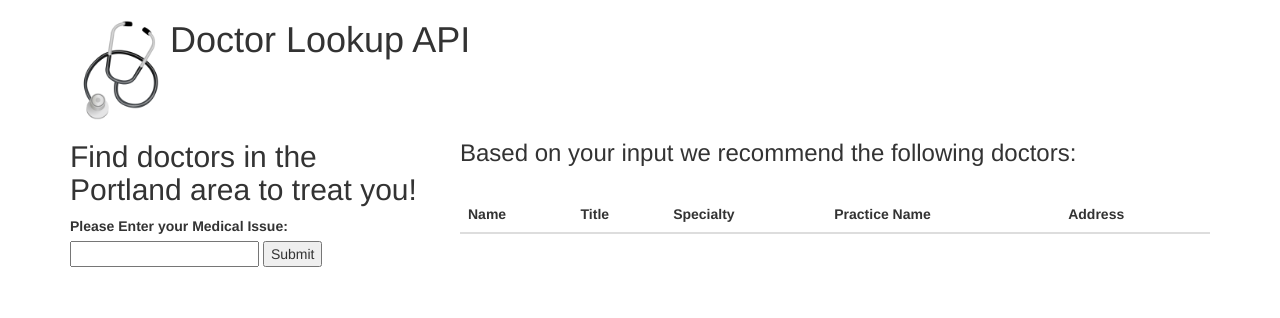
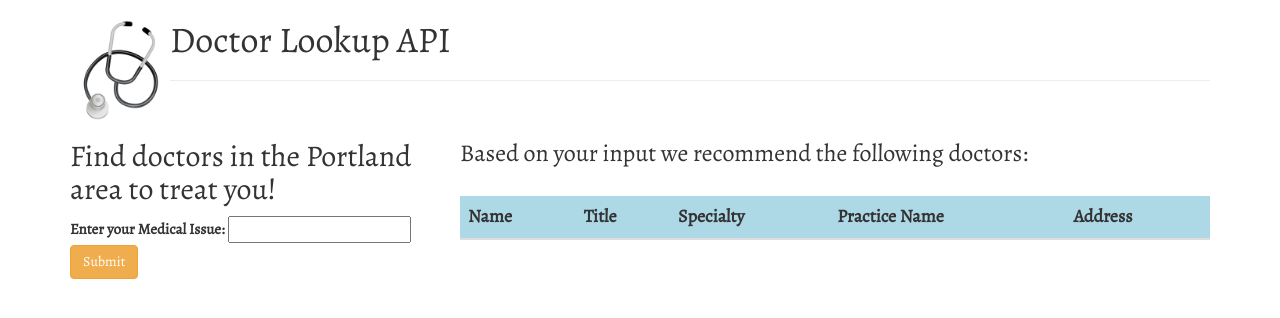
Before and after one commit to sowmyadsl/Doctor-Lookup-api, a website with bundled scripts: page index.html in a window 1280 px wide. Built offline with nearby package versions, Linux system fonts and the light colour scheme.

```diff
--- a/index.html
+++ b/index.html
@@ -6,6 +6,7 @@
   <link rel="stylesheet" href="build/css/styles.css">
   <script src="build/js/vendor.min.js"></script>
   <script src="build/js/app.js"></script>
+  <link href="https://fonts.googleapis.com/css?family=Alegreya" rel="stylesheet">
   <title>Doctor Lookup API</title>
 </head>
 <body>
@@ -14,15 +15,16 @@
     <img src= "img/doc-lookup.png" alt="logo" />
     <h1>Doctor Lookup API</h1>
   </div>
+  <hr>
 </div>
   <div class = "container">
     <div class = "row">
       <div class = "col-md-4">
         <h2>Find doctors in the Portland area to treat you!</h2>
         <form id="findDoc">
-          <label for="medicalIssue">Please Enter your Medical Issue:</label>
-          <input id="medicalIssue" type="text">
-          <button type="submit">Submit</button>
+          <label for="medicalIssue">Enter your Medical Issue:</label>
+          <input id="medicalIssue" type="text" required>
+          <button type="submit" class="btn btn-warning">Submit</button>
         </form>
       </div>
       <div class = "col-md-8">
--- a/js/doctor-lookup-interface.js
+++ b/js/doctor-lookup-interface.js
@@ -30,11 +30,10 @@
   $(".table").hide();
   $("#recommend").hide();
   $("#findDoc").submit(function(e){
+    e.preventDefault();
+    var medicalIssue = $('#medicalIssue').val();
     $("#recommend").show();
     $(".table").show();
-    e.preventDefault();
-
-    var medicalIssue = $('#medicalIssue').val();
     currentDoctorObject.getDoctors(medicalIssue,row, displayDocName, displayTitle, displaySpeciality, displayPracticeName,displayaddress);
   });
 });
--- a/scss/styles.scss
+++ b/scss/styles.scss
@@ -1,7 +1,8 @@
 $blue : lightblue;
+$yellow: lightyellow;
 
-.jumbotron{
-  background: $blue;
+*{
+font-family: 'Alegreya', serif;
 }
 
 .header img {
@@ -9,3 +10,30 @@
   width: 100px;
   height: 100px;
 }
+
+hr {
+  display: block;
+  color: $blue;
+}
+
+form{
+  font-size: 15px;
+}
+
+h2,h3{
+  font-style: bold;
+  font-size: 20px;
+  font-weight: bold;
+}
+
+th,tr{
+  font-size: 18px;
+}
+
+th{
+  background: $blue;
+}
+
+tr{
+  background: $yellow;
+}
```
Also changed, not shown: README.md, build/css/styles.css, build/js/app.js, img/Screen Shot 2017-05-26 at 5.23.51 PM.png (added), img/doc-lookup.jpg (deleted), 1 other file.
